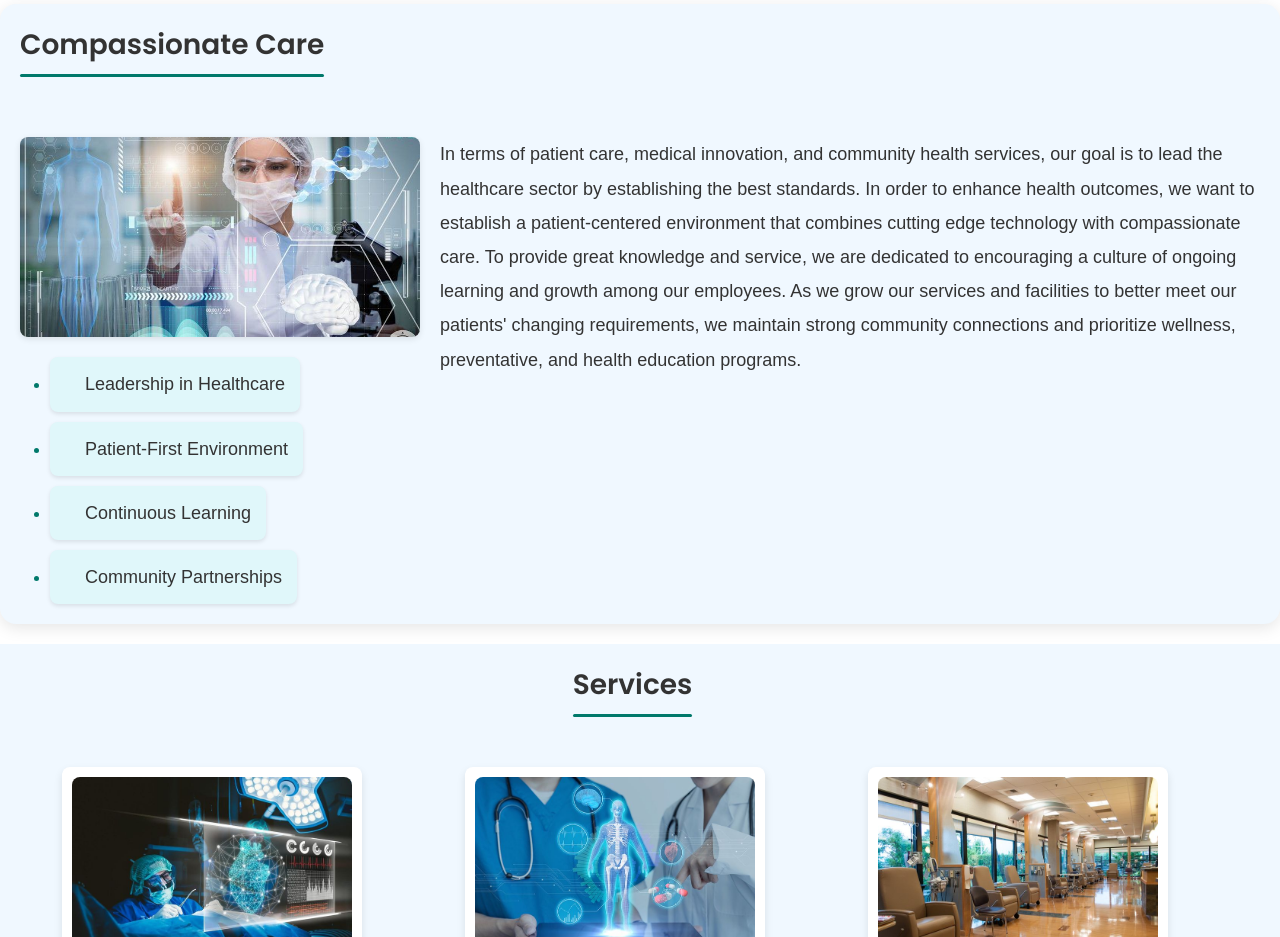
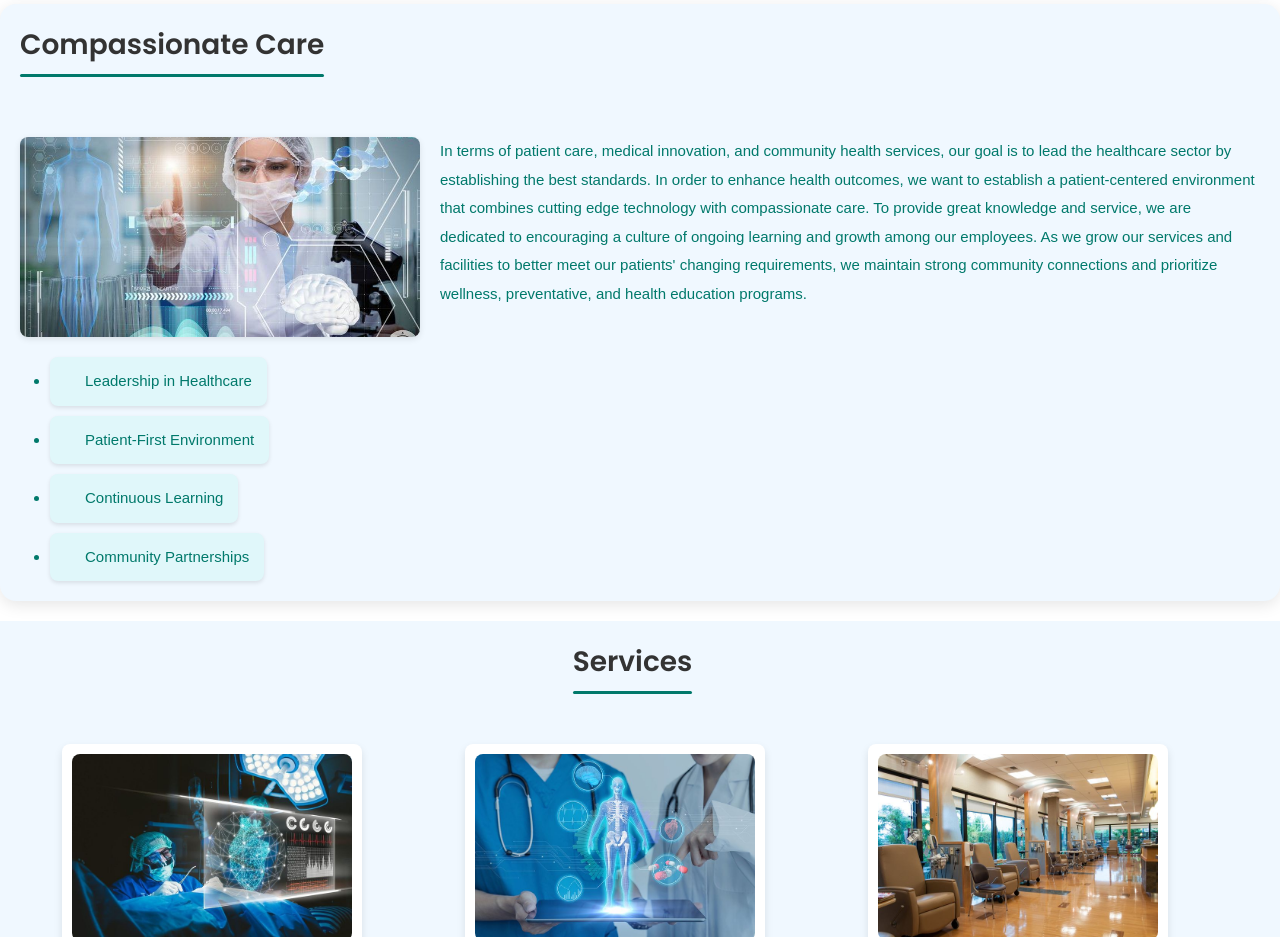
Before and after one commit to Dineel20033/dineel20034, a plain HTML site: page index.html in a window 1280 px wide. Shown: the part 1260-2197 px from the top of the page. Drawn offline with Linux system fonts and the light colour scheme.

Commit message:
Update homepage.css

```diff
--- a/Styles/homepage.css
+++ b/Styles/homepage.css
@@ -269,8 +269,8 @@ header {
 .sec03 p {
     flex: 1;
     line-height: 1.9;
-    color: #333;
-    font-size: 18px;
+    color: #00796b ;
+    font-size: 15px;
     text-align: left;
     margin-left: 20px;
 }
```
